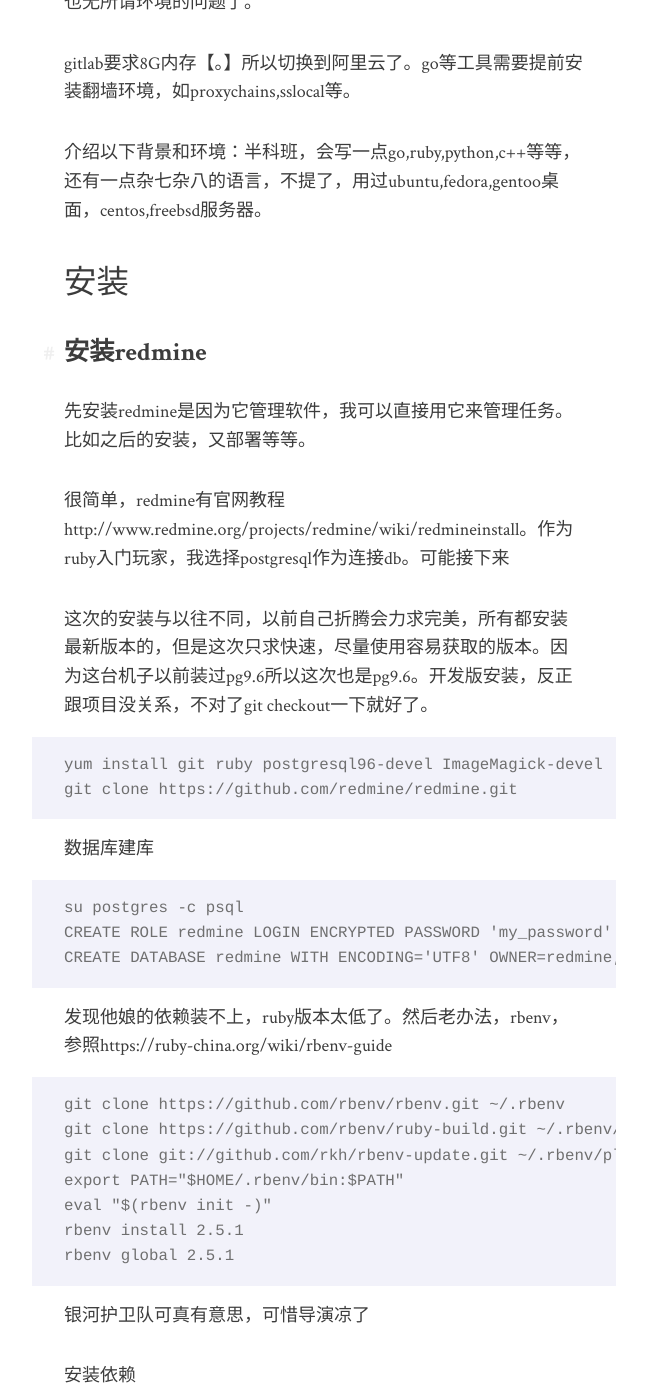
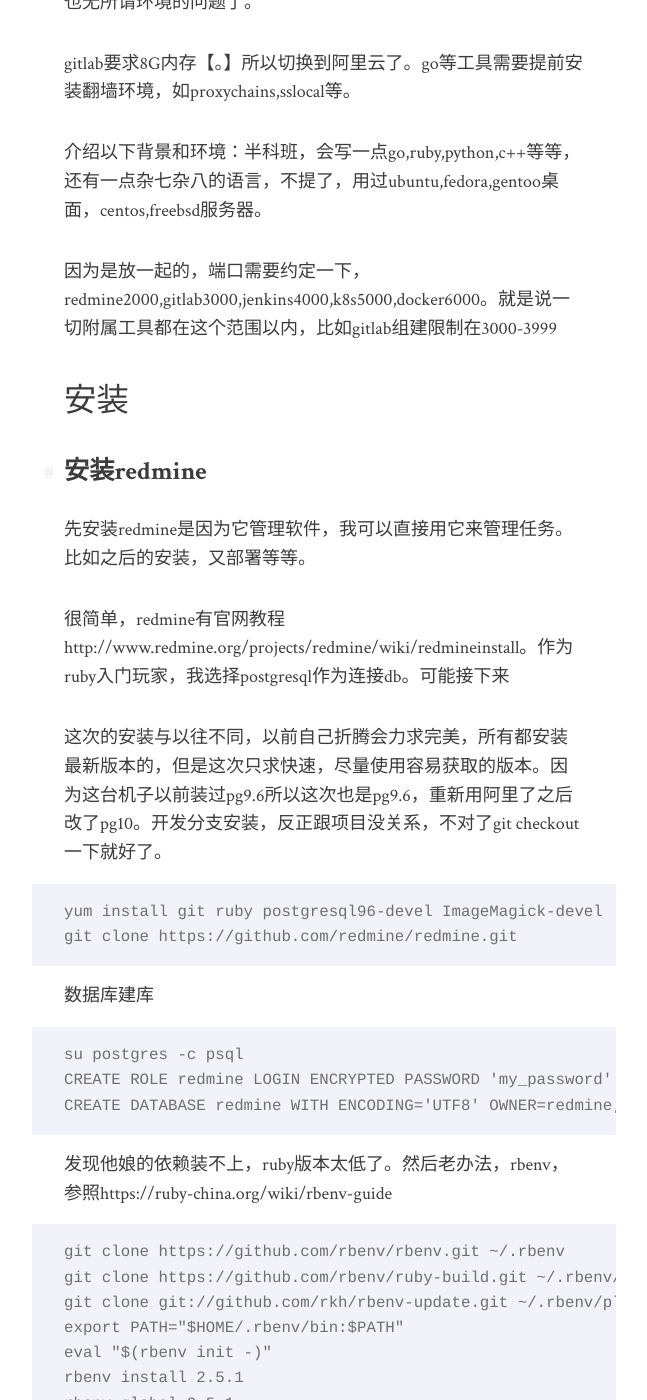
Before and after one commit to ppphp/ppphp.github.io, a Jekyll site: the page built from _posts/2018-08-18-effective-way.md, in a window 1280 px wide and 1400 px high, scrolled down 1192 px. Shown: the whole window, without its empty margins (316-963 px from the left). Built offline with Jekyll 4.4.1, drawn with Linux system fonts in a browser that asks for light colours; some of the changed text lies outside the part shown.

Commit message:
Update 2018-08-18-effective-way.md

````diff
--- a/_posts/2018-08-18-effective-way.md
+++ b/_posts/2018-08-18-effective-way.md
@@ -34,13 +34,15 @@
 
 介绍以下背景和环境：半科班，会写一点go,ruby,python,c++等等，还有一点杂七杂八的语言，不提了，用过ubuntu,fedora,gentoo桌面，centos,freebsd服务器。
 
+因为是放一起的，端口需要约定一下，redmine2000,gitlab3000,jenkins4000,k8s5000,docker6000。就是说一切附属工具都在这个范围以内，比如gitlab组建限制在3000-3999
+
 # 安装
 ## 安装redmine
 先安装redmine是因为它管理软件，我可以直接用它来管理任务。比如之后的安装，又部署等等。
 
 很简单，redmine有官网教程http://www.redmine.org/projects/redmine/wiki/redmineinstall。作为ruby入门玩家，我选择postgresql作为连接db。可能接下来
 
-这次的安装与以往不同，以前自己折腾会力求完美，所有都安装最新版本的，但是这次只求快速，尽量使用容易获取的版本。因为这台机子以前装过pg9.6所以这次也是pg9.6。开发版安装，反正跟项目没关系，不对了git checkout一下就好了。
+这次的安装与以往不同，以前自己折腾会力求完美，所有都安装最新版本的，但是这次只求快速，尽量使用容易获取的版本。因为这台机子以前装过pg9.6所以这次也是pg9.6，重新用阿里了之后改了pg10。开发分支安装，反正跟项目没关系，不对了git checkout一下就好了。
 
 ```
 yum install git ruby postgresql96-devel ImageMagick-devel
@@ -87,6 +89,10 @@
 用户名admin 密码admin
 
 然后是redmine theme代替辣眼睛的默认主题
+```
+cd public/themes
+git clone ..............
+```
 
 ## gitlab
 参考https://docs.gitlab.com/ee/install/installation.html和https://packages.gitlab.com/gitlab/gitlab-ce/install社区版的gitlab没有很复杂的组件，只有一rails，一redis，一db而已
@@ -196,6 +202,8 @@
 wget https://dl.k8s.io/v1.11.0/kubernetes-node-linux-amd64.tar.gz
 ```
 
+
+
 ## docker
 
 docker完全就是部署以后的事情了，所以，这部分是没有网页等一切酷功能的。
````
